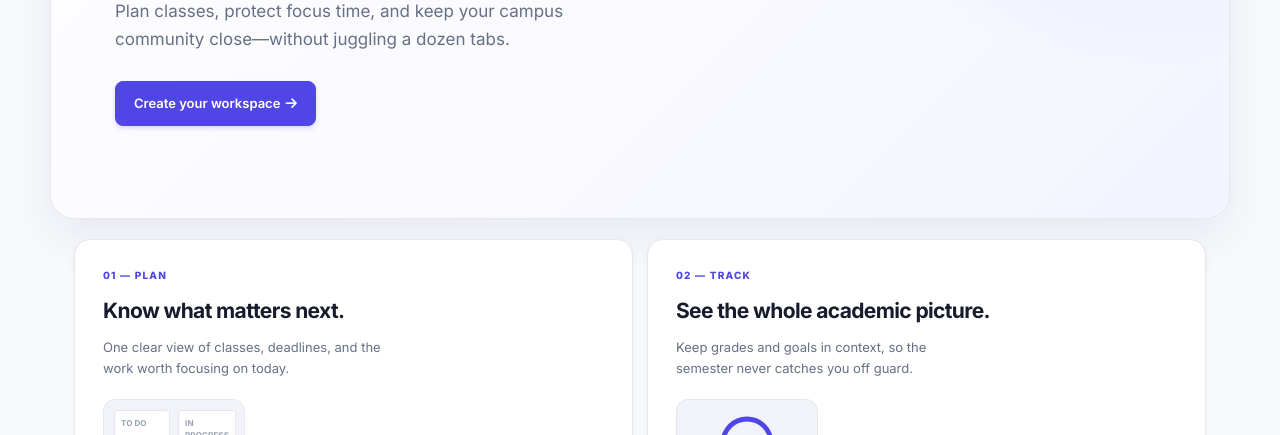
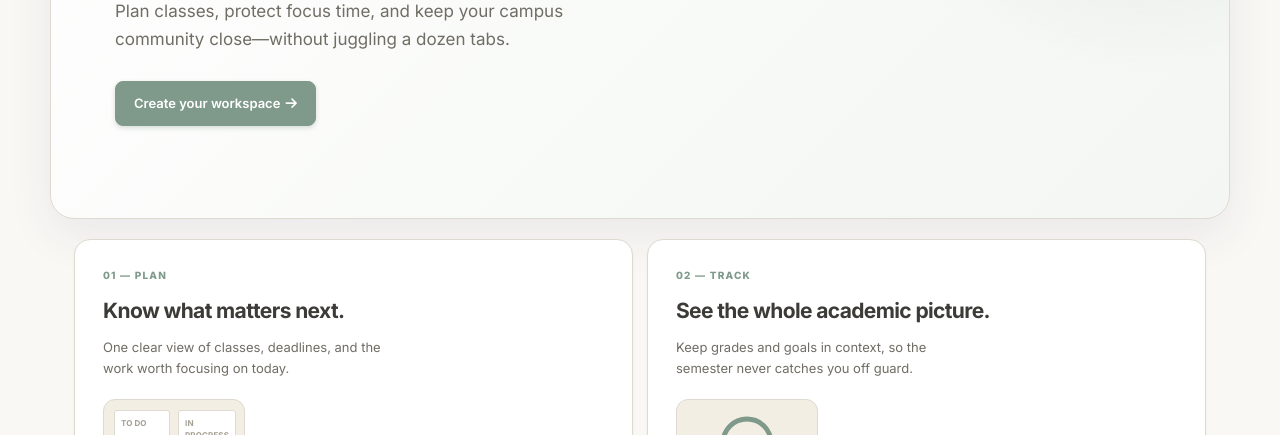
Before and after one commit to mdog120/alcove, a plain HTML site: page index.html in a window 1280 px wide. Shown: the part 365-800 px from the top of the page. Drawn offline with nearby package versions, Linux system fonts and the light colour scheme.

Commit message:
Restore Alcove mint visual identity

```diff
--- a/css/components.css
+++ b/css/components.css
@@ -1599,11 +1599,11 @@
     text-align: left;
     border: 1px solid var(--border-color);
     border-radius: 24px;
-    background: radial-gradient(circle at 92% 8%, rgba(129, 140, 248, 0.19), transparent 26%), linear-gradient(135deg, #ffffff 0%, #f4f4ff 100%);
+    background: radial-gradient(circle at 92% 8%, rgba(127, 154, 138, 0.2), transparent 26%), linear-gradient(135deg, #ffffff 0%, #f3f6f2 100%);
     box-shadow: 0 16px 45px rgba(45, 55, 120, 0.08);
 }
 
-:root[data-theme="dark"] .landing-hero { background: radial-gradient(circle at 92% 8%, rgba(129, 140, 248, 0.22), transparent 26%), #1c1f32; }
+:root[data-theme="dark"] .landing-hero { background: radial-gradient(circle at 92% 8%, rgba(127, 154, 138, 0.22), transparent 26%), var(--panel-bg); }
 .landing-eyebrow, .feature-kicker { display: block; color: var(--color-primary); font-size: 10px; font-weight: 800; letter-spacing: 0.12em; }
 .landing-hero h1 { max-width: 640px; margin: 14px 0 18px; font-size: clamp(38px, 5vw, 64px); line-height: 1.03; letter-spacing: -0.055em; }
 .landing-hero p { max-width: 540px; margin: 0 0 28px; font-size: 17px; line-height: 1.65; color: var(--text-secondary); }
--- a/css/styles.css
+++ b/css/styles.css
@@ -803,45 +803,9 @@ button {
 /* ==========================================================================
    Alcove product polish — calm, precise, and built for daily use
    ========================================================================== */
-:root[data-theme="light"] {
-    --bg-primary: #f8f9fc;
-    --bg-secondary: #f1f3f9;
-    --bg-tertiary: #e8ebf5;
-    --bg-sidebar: #ffffff;
-    --text-primary: #171b2c;
-    --text-secondary: #667085;
-    --text-muted: #98a2b3;
-    --border-color: #e4e7ec;
-    --border-hover: #cdd3e1;
-    --panel-bg: #ffffff;
-    --panel-shadow: 0 1px 2px rgba(16, 24, 40, 0.03), 0 3px 10px rgba(16, 24, 40, 0.03);
-    --input-bg: #ffffff;
-    --input-border: #d0d5dd;
-    --input-focus: rgba(79, 70, 229, 0.15);
-    --card-hover-bg: #f5f6ff;
-}
-
-:root[data-theme="dark"] {
-    --bg-primary: #151725;
-    --bg-secondary: #1d2031;
-    --bg-tertiary: #282c41;
-    --bg-sidebar: #191b2a;
-    --text-primary: #f5f7fb;
-    --text-secondary: #b4b9c9;
-    --text-muted: #7d8498;
-    --border-color: #30344a;
-    --border-hover: #454b65;
-    --panel-bg: #202336;
-    --panel-shadow: 0 6px 18px rgba(0, 0, 0, 0.15);
-    --input-bg: #1a1d2d;
-    --input-border: #353a51;
-    --input-focus: rgba(129, 140, 248, 0.2);
-    --card-hover-bg: #272b42;
-}
-
 :root {
-    --color-primary: #4f46e5;
-    --color-primary-hover: #4338ca;
+    --color-primary: #7f9a8a;
+    --color-primary-hover: #6a8274;
     --border-radius-sm: 8px;
     --border-radius-md: 14px;
     --border-radius-lg: 20px;
@@ -854,16 +818,14 @@ button {
 .brand-logo-img { width: 30px; height: 30px; border-radius: 9px; border: 0; }
 .brand-name { font-size: 16px; letter-spacing: -0.5px; }
 .nav-item { padding: 9px 12px; border-radius: 8px; font-size: 13px; }
-.nav-item.active { background: #eeefff; color: #3730a3; }
-:root[data-theme="dark"] .nav-item.active { background: #2b2d57; color: #c7d2fe; }
-.top-header { height: 64px; padding: 0 32px; background: rgba(255,255,255,0.86); backdrop-filter: blur(12px); }
-:root[data-theme="dark"] .top-header { background: rgba(25,27,42,0.88); }
+.nav-item.active { background: var(--bg-tertiary); color: var(--text-primary); }
+.top-header { height: 64px; padding: 0 32px; background: color-mix(in srgb, var(--bg-primary) 90%, transparent); backdrop-filter: blur(12px); }
 .header-search { max-width: 340px; }
 .header-search input { padding: 8px 12px 8px 30px; border-radius: 9px; font-size: 12px; background: var(--panel-bg); }
 .viewport-content { padding: 32px 40px 48px; }
 .glass-panel { border-radius: 14px; box-shadow: var(--panel-shadow); }
 .btn { min-height: 34px; border-radius: 8px; font-weight: 600; }
-.btn-primary { box-shadow: 0 2px 5px rgba(79,70,229,0.22); }
+.btn-primary { box-shadow: 0 2px 5px rgba(76, 100, 86, 0.2); }
 .btn-primary:hover { transform: translateY(-1px); }
 
 @media (max-width: 768px) {
```
